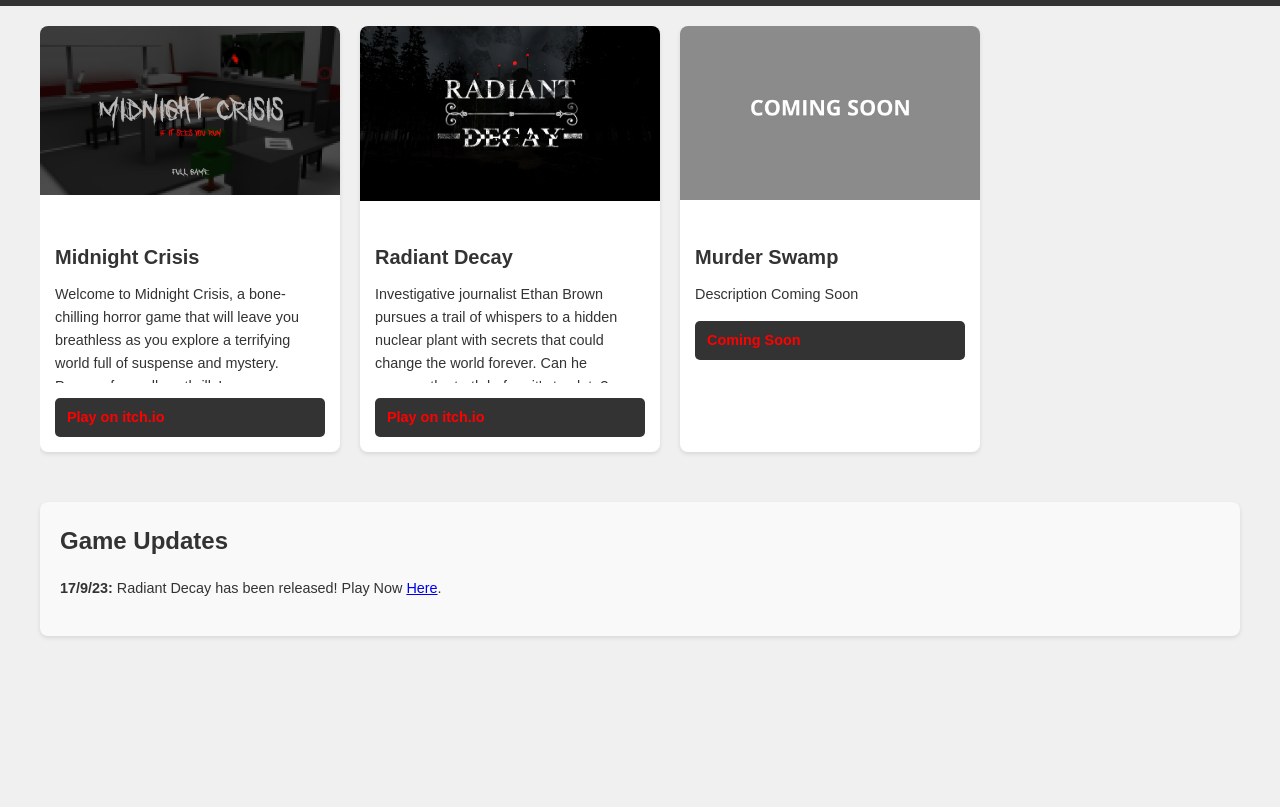
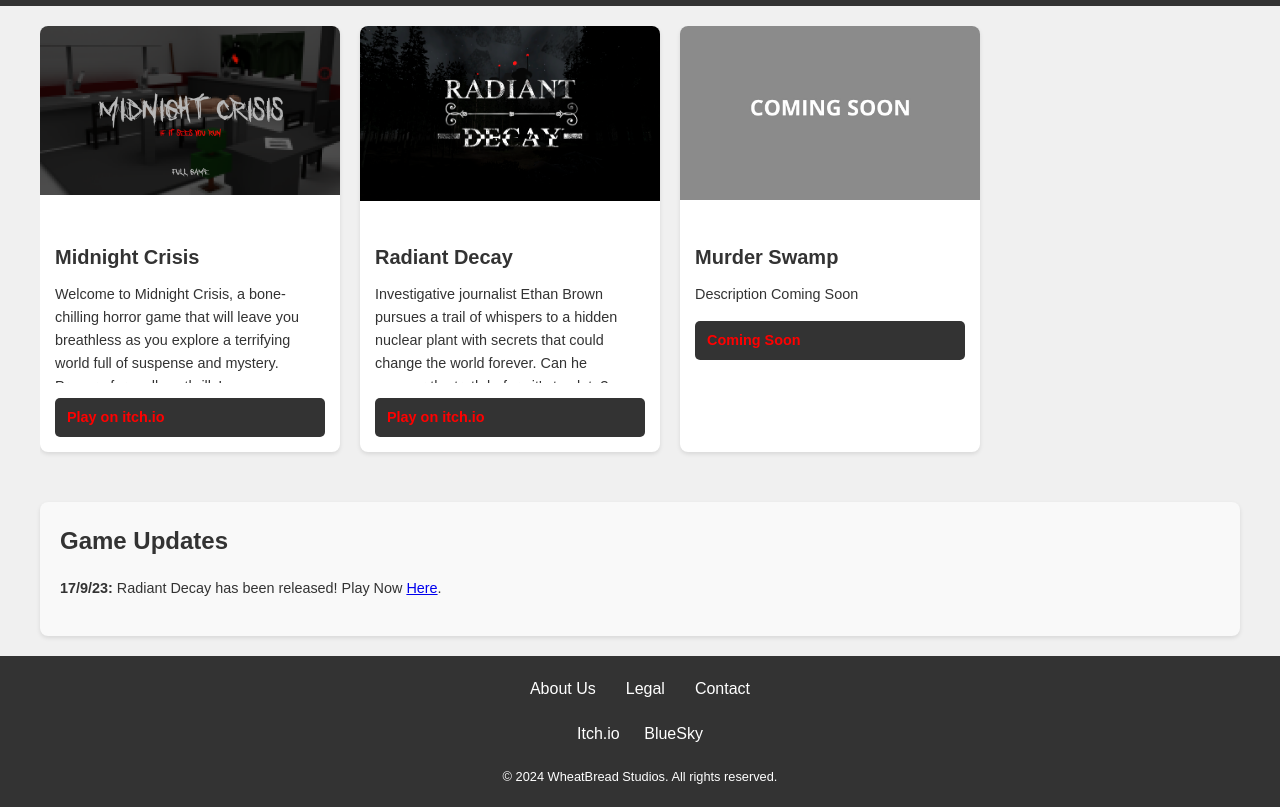
Before and after one commit to Stan006/Website, a plain HTML site: page index.html in a window 1280 px wide. Shown: the part 85-892 px from the top of the page. Before the commit the page ends 800 px from the top, so only its background shows below. Drawn offline with Linux system fonts and the light colour scheme.

Commit message:
index.html

```diff
--- a/index.html
+++ b/index.html
@@ -151,6 +151,51 @@
                 margin-bottom: 20px;
             }
         }
+
+    /* Footer styles */
+        footer {
+            background-color: #333;
+            color: white;
+            padding: 20px;
+            text-align: center;
+        }
+
+        footer .footer-links {
+            display: flex;
+            justify-content: center;
+            gap: 30px;
+            margin-bottom: 20px;
+        }
+
+        footer .footer-links a {
+            color: white;
+            text-decoration: none;
+            font-size: 1rem;
+        }
+
+        footer .footer-links a:hover {
+            text-decoration: underline;
+        }
+
+        footer .social-media {
+            margin-top: 20px;
+        }
+
+        footer .social-media a {
+            color: white;
+            margin: 0 10px;
+            text-decoration: none;
+        }
+
+        footer .social-media a:hover {
+            color: #f00;
+        }
+
+        footer .copyright {
+            margin-top: 20px;
+            font-size: 0.8rem;
+        }
+
     </style>
 </head>
 
@@ -208,6 +253,24 @@
             </ul>
         </section>
     </main>
+
+    <footer>
+        <div class="footer-links">
+            <a href="#">About Us</a>
+            <a href="#">Legal</a>
+            <a href="#">Contact</a>
+        </div>
+
+        <div class="social-media">
+            <a href="https://itch.io" target="_blank">Itch.io</a>
+            <a href="https://bsky.app" target="_blank">BlueSky</a>
+        </div>
+
+        <div class="copyright">
+            &copy; 2024 WheatBread Studios. All rights reserved.
+        </div>
+    </footer>
+
 </body>
 
 </html>
```
